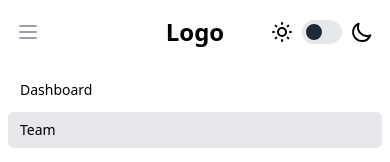
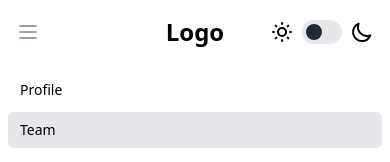
Before and after one commit to ebina4yaka/my-profile-site, a Next.js app: page /team in a window 390 px wide. Both pictures are taken after a click on the button "Open main menu". Shown: the top 162 px of the page. Built offline with nearby package versions, Linux system fonts and the light colour scheme.

Commit message:
Fixed Navbar link names for mobile

```diff
--- a/src/organisms/Navbar.tsx
+++ b/src/organisms/Navbar.tsx
@@ -124,7 +124,7 @@ export default function Navbar(): ReactElement {
                   : 'navbar-no-selected block'
               }
             >
-              Dashboard
+              Profile
             </div>
           </Link>
           <Link href="/team">
```
Also changed, not shown: 1 other file (tests, documents, lock files or other folders).
